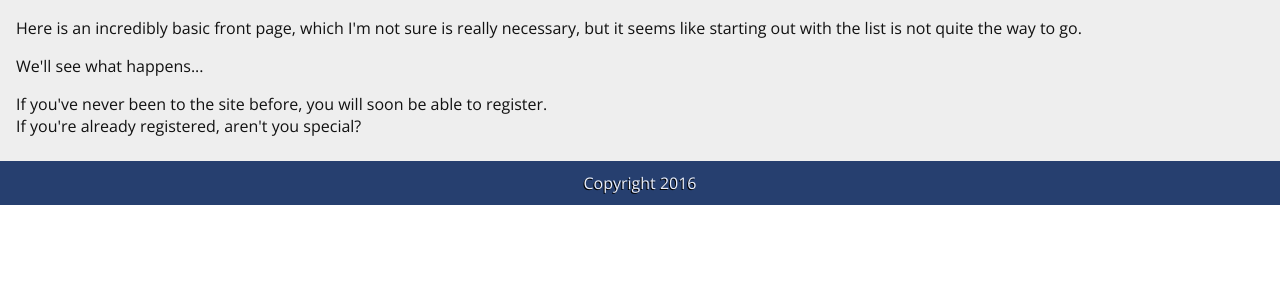
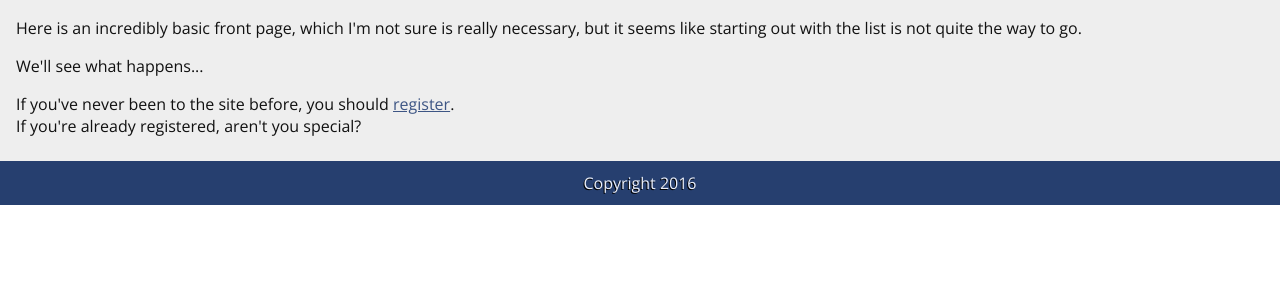
Before and after one commit to elaewin/larp-project, a Django app: page / in a window 1280 px wide. Shown: the part 121-421 px from the top of the page. Run offline with Django 3.2, Linux system fonts and the light colour scheme; some libraries are stand-ins or nearby versions.

Commit message:
Added registration link to text on front page.

```diff
--- a/events/templates/home.html
+++ b/events/templates/home.html
@@ -9,7 +9,7 @@
 <p>We'll see what happens...</p>
 
 <p>
-  If you've never been to the site before, you will soon be able to register.<br />
+  If you've never been to the site before, you should <a href="{% url 'registration_register' %}">register</a>.<br />
   If you're already registered, aren't you special?
 </p>
 
```
